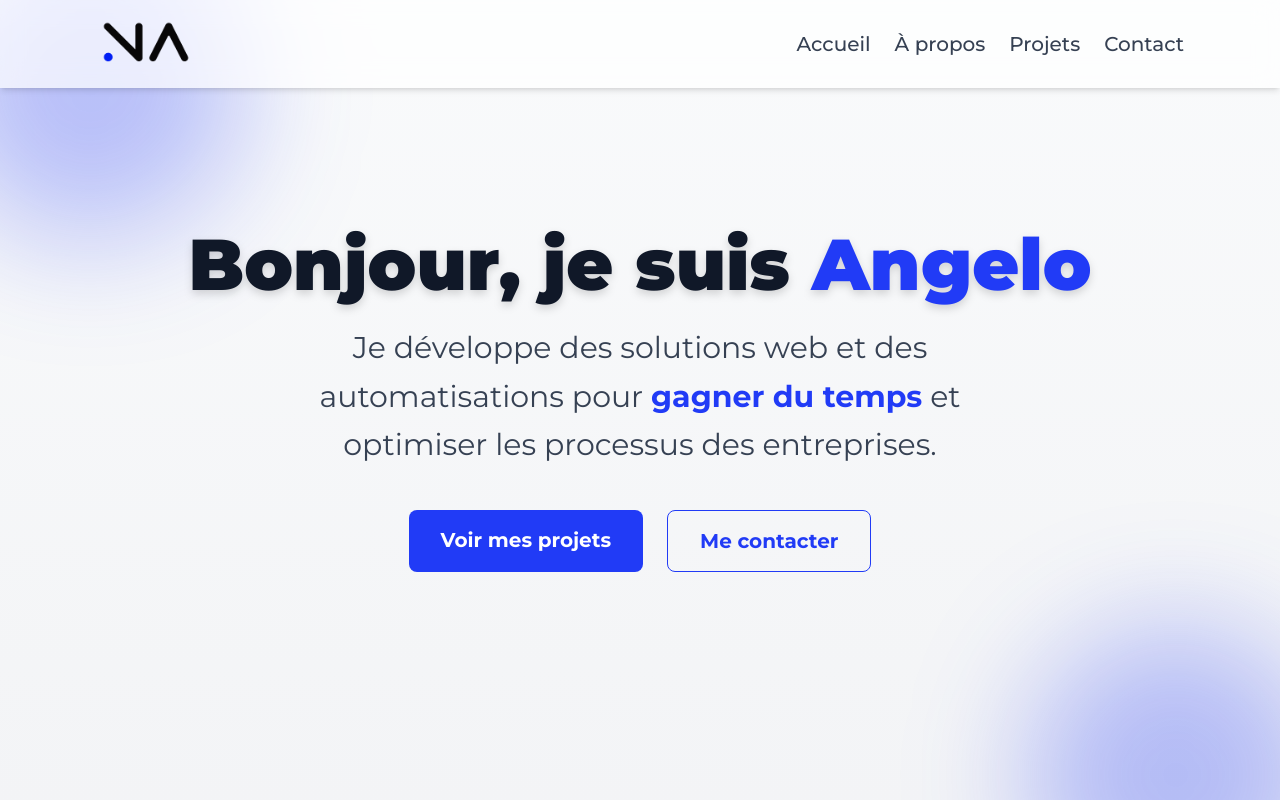
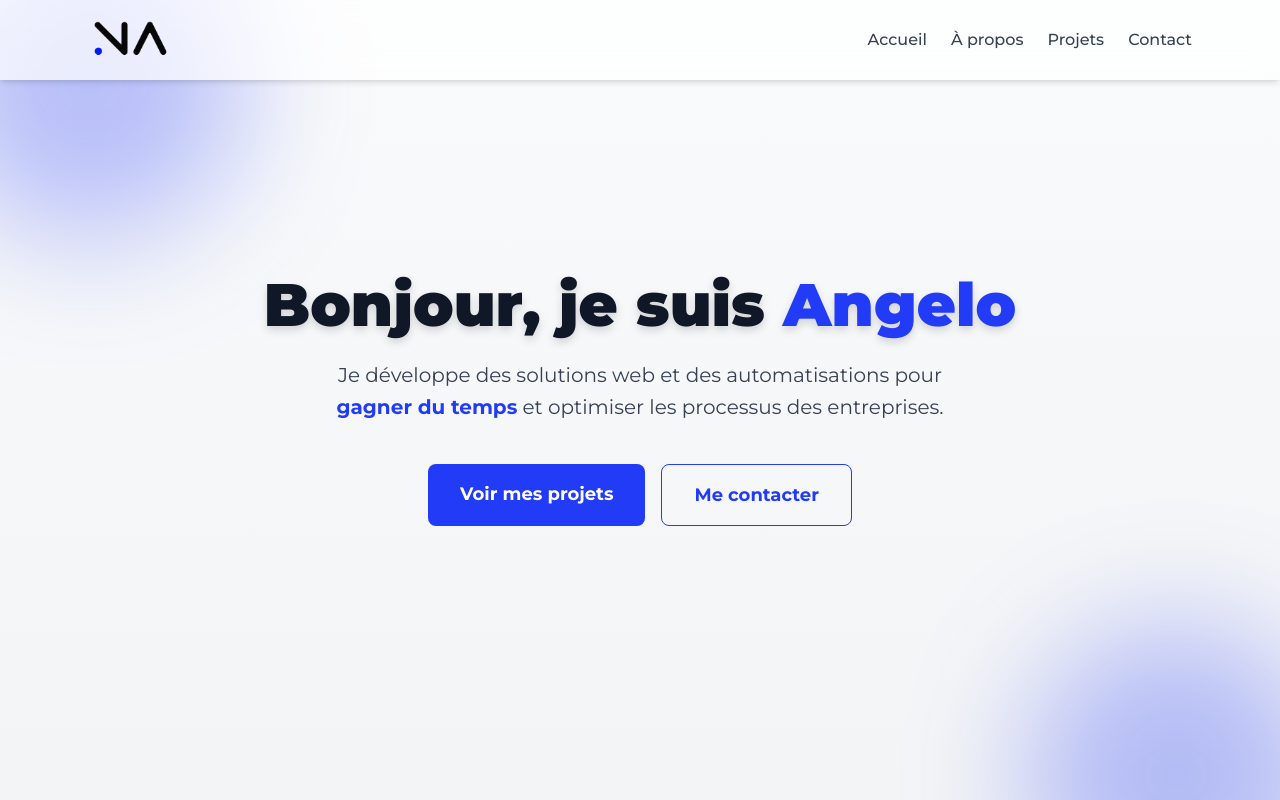
Before and after one commit to AngeloNR-27/angelo-anr-portfolio, a Next.js app: page / in a window 1280 px wide. Built offline with nearby package versions, Linux system fonts and the light colour scheme.

Commit message:
fix: ajustement des tailles de texte et boutons pour tous les écrans

```diff
--- a/app/page.tsx
+++ b/app/page.tsx
@@ -5,30 +5,28 @@ import { useState } from "react";
 export default function Home() {
   const [menuOpen, setMenuOpen] = useState(false);
 
-  const navItems = ["Accueil", "À propos", "Projets", "Contact"];
-
   return (
     <main className="min-h-screen bg-gray-50 dark:bg-gray-900 font-sans flex flex-col overflow-x-hidden">
       {/* Header / Navbar */}
       <header className="fixed top-0 left-0 w-full bg-white/70 dark:bg-gray-800/70 backdrop-blur-md shadow-md z-50 transition-colors">
-        <div className="max-w-6xl mx-auto px-4 sm:px-6 md:px-8 py-4 flex justify-between items-center">
+        <div className="max-w-6xl mx-auto px-6 py-4 flex justify-between items-center">
           {/* Logo */}
           <div>
             <img
               src="/logo-dark.png"
               alt="Logo Angelo ANR"
-              className="block dark:hidden h-10 sm:h-12 md:h-14"
+              className="block dark:hidden h-12"
             />
             <img
               src="/logo-light.png"
               alt="Logo Angelo ANR"
-              className="hidden dark:block h-10 sm:h-12 md:h-14"
+              className="hidden dark:block h-12"
             />
           </div>
 
           {/* Desktop Menu */}
-          <nav className="hidden md:flex space-x-4 lg:space-x-6 text-sm sm:text-base md:text-lg lg:text-xl text-gray-700 dark:text-gray-200 font-medium">
-            {navItems.map((item) => (
+          <nav className="hidden md:flex space-x-6 text-gray-700 dark:text-gray-200 font-medium">
+            {["Accueil", "À propos", "Projets", "Contact"].map((item) => (
               <a
                 key={item}
                 href={`#${item.toLowerCase().replace(" ", "")}`}
@@ -51,12 +49,12 @@ export default function Home() {
 
         {/* Mobile Menu */}
         {menuOpen && (
-          <nav className="md:hidden bg-white/95 dark:bg-gray-800/95 backdrop-blur-md shadow-md flex flex-col space-y-2 px-4 sm:px-6 md:px-8 py-4 animate-slideDown">
-            {navItems.map((item) => (
+          <nav className="md:hidden bg-white/95 dark:bg-gray-800/95 backdrop-blur-md shadow-md flex flex-col space-y-2 px-6 py-4 animate-slideDown">
+            {["Accueil", "À propos", "Projets", "Contact"].map((item) => (
               <a
                 key={item}
                 href={`#${item.toLowerCase().replace(" ", "")}`}
-                className="hover:text-gray-900 dark:hover:text-white transition text-base sm:text-lg"
+                className="hover:text-gray-900 dark:hover:text-white transition"
                 onClick={() => setMenuOpen(false)}
               >
                 {item}
@@ -69,41 +67,43 @@ export default function Home() {
       {/* Hero Section */}
       <section
         id="home"
-        className="relative flex flex-col justify-center items-center text-center px-4 sm:px-6 md:px-8 min-h-[100vh] bg-gradient-to-b from-gray-50 to-gray-100 dark:from-gray-900 dark:to-gray-800 overflow-hidden"
+        className="relative flex flex-col justify-center items-center text-center px-6 md:px-0 min-h-[100vh] bg-gradient-to-b from-gray-50 to-gray-100 dark:from-gray-900 dark:to-gray-800 overflow-hidden"
       >
         {/* Blobs animés */}
-        <div className="absolute -top-20 -left-16 w-64 sm:w-72 md:w-80 h-64 sm:h-72 md:h-80 bg-[#213BF6]/30 rounded-full filter blur-3xl animate-blob"></div>
-        <div className="absolute -bottom-32 -right-16 w-64 sm:w-72 md:w-80 h-64 sm:h-72 md:h-80 bg-[#213BF6]/30 rounded-full filter blur-3xl animate-blob animation-delay-2000"></div>
+        <div className="absolute -top-20 -left-16 w-80 h-80 bg-[#213BF6]/30 rounded-full filter blur-3xl animate-blob"></div>
+        <div className="absolute -bottom-32 -right-16 w-80 h-80 bg-[#213BF6]/30 rounded-full filter blur-3xl animate-blob animation-delay-2000"></div>
 
-        {/* Hero Title */}
-        <h1 className="font-extrabold text-3xl sm:text-4xl md:text-5xl lg:text-6xl xl:text-7xl text-gray-900 dark:text-white mb-6 drop-shadow-lg animate-fadeUp">
-          Bonjour, je suis{" "}
-          <span className="text-[#213BF6]">Angelo</span>
+        {/* Hero Text */}
+        <h1 className="font-extrabold text-gray-900 dark:text-white mb-6 drop-shadow-lg animate-fadeUp
+                       text-3xl sm:text-4xl md:text-5xl lg:text-6xl xl:text-6xl">
+          Bonjour, je suis <span className="text-[#213BF6]">Angelo</span>
         </h1>
 
-        {/* Hero Description */}
-        <p className="text-base sm:text-lg md:text-xl lg:text-2xl xl:text-3xl text-gray-700 dark:text-gray-300 mb-10 max-w-2xl leading-relaxed animate-fadeUp animate-delay-100">
+        <p className="text-gray-700 dark:text-gray-300 mb-10 max-w-2xl leading-relaxed animate-fadeUp animate-delay-100
+                      text-sm sm:text-base md:text-lg lg:text-xl">
           Je développe des solutions web et des automatisations pour{" "}
-          <span className="font-semibold text-[#213BF6]">gagner du temps</span> et
-          optimiser les processus des entreprises.
+          <span className="font-semibold text-[#213BF6]">gagner du temps</span> et optimiser les processus des entreprises.
         </p>
 
         {/* CTA Buttons */}
-        <div className="flex flex-col sm:flex-row gap-3 sm:gap-4 md:gap-6 animate-fadeUp animate-delay-200">
+        <div className="flex flex-col sm:flex-row gap-4 animate-fadeUp animate-delay-200">
           <a
             href="#projects"
-            className="bg-[#213BF6] text-white dark:bg-[#213BF6] dark:text-gray-900 px-6 sm:px-8 py-3 sm:py-4 rounded-lg font-semibold hover:scale-105 hover:shadow-lg transition transform text-base sm:text-lg md:text-xl"
+            className="bg-[#213BF6] text-white dark:bg-[#213BF6] dark:text-gray-900 px-6 sm:px-8 py-3 sm:py-4 rounded-lg font-semibold hover:scale-105 hover:shadow-lg transition transform
+                       text-sm sm:text-base md:text-lg"
           >
             Voir mes projets
           </a>
           <a
             href="#contact"
-            className="border border-[#213BF6] text-[#213BF6] dark:border-[#213BF6] dark:text-[#213BF6] px-6 sm:px-8 py-3 sm:py-4 rounded-lg font-semibold hover:bg-[#213BF6]/10 dark:hover:bg-[#213BF6]/20 hover:scale-105 transition transform text-base sm:text-lg md:text-xl"
+            className="border border-[#213BF6] text-[#213BF6] dark:border-[#213BF6] dark:text-[#213BF6] px-6 sm:px-8 py-3 sm:py-4 rounded-lg font-semibold hover:bg-[#213BF6]/10 dark:hover:bg-[#213BF6]/20 hover:scale-105 transition transform
+                       text-sm sm:text-base md:text-lg"
           >
             Me contacter
           </a>
         </div>
       </section>
+
     </main>
   );
 }
```
